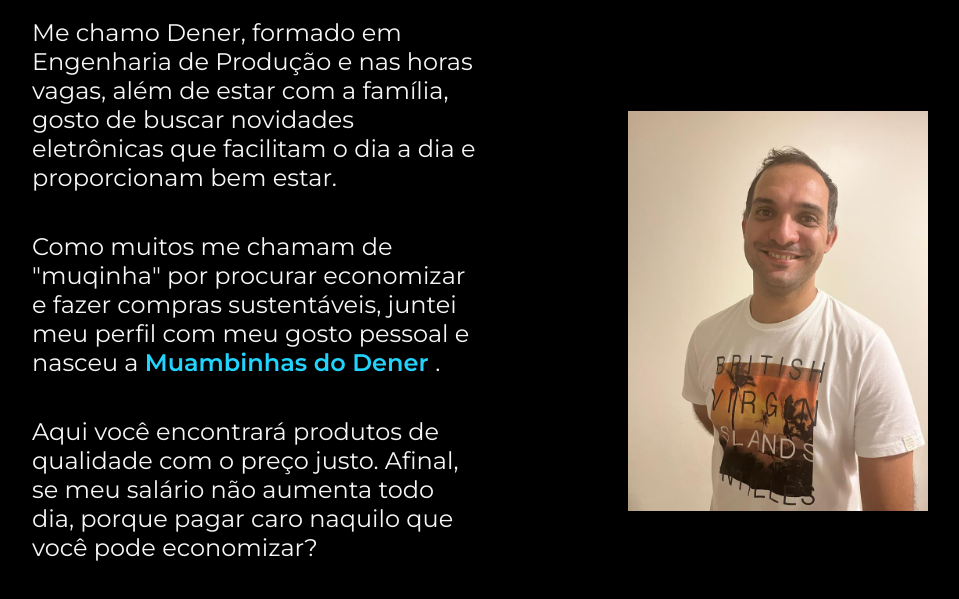
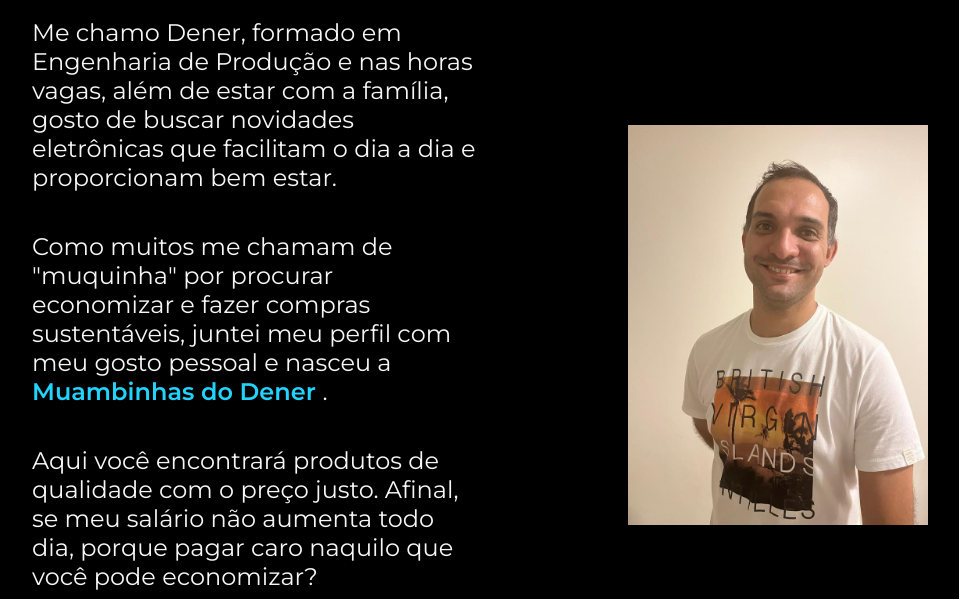
Before and after one commit to vansolmel/Muambinha, a plain HTML site: page about.html in a window 1280 px wide. Shown: the part 186-785 px from the top of the page, without its empty margins (160-1119 px from the left). Drawn offline with nearby package versions, Linux system fonts and the light colour scheme.

Commit message:
Update about.html

```diff
--- a/about.html
+++ b/about.html
@@ -25,7 +25,7 @@
                 gosto de buscar novidades eletrônicas que facilitam o dia a dia e proporcionam bem estar.
             </p>
             <p class="apresentacao__conteudo__texto">
-                Como muitos me chamam de "muqinha" por procurar economizar e fazer compras sustentáveis, juntei meu
+                Como muitos me chamam de "muquinha" por procurar economizar e fazer compras sustentáveis, juntei meu
                 perfil com meu gosto pessoal
                 e nasceu a <strong
                 class="titulo-destaque">Muambinhas do Dener
```
